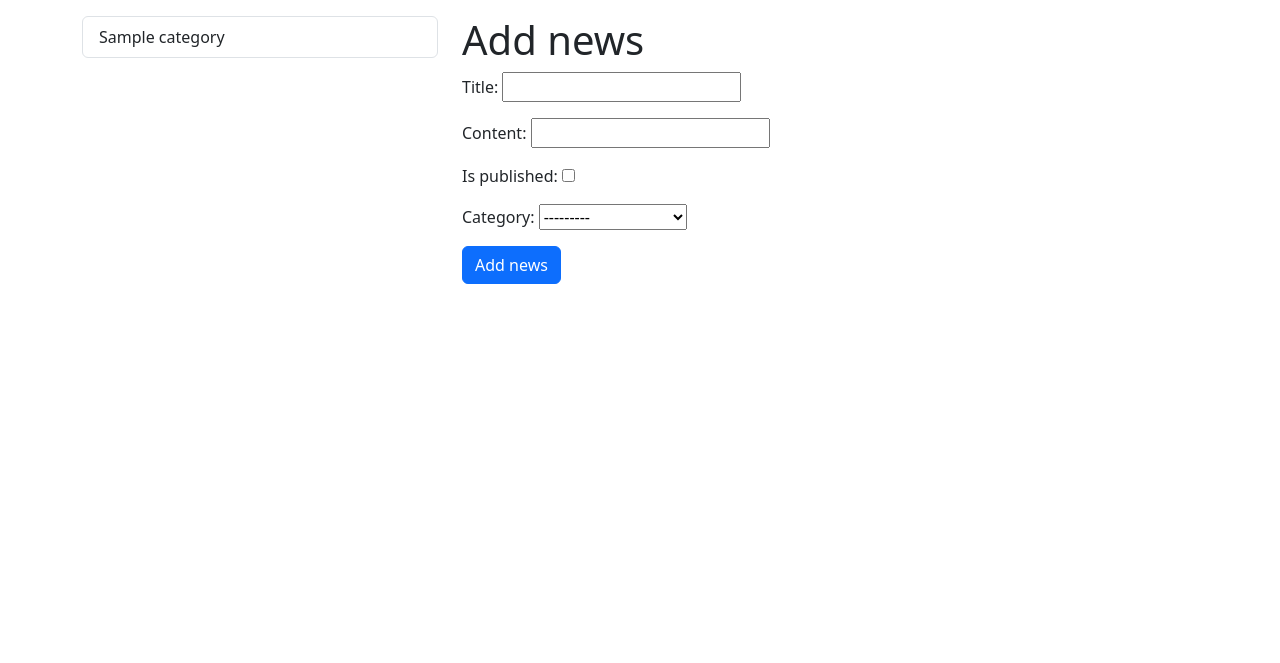
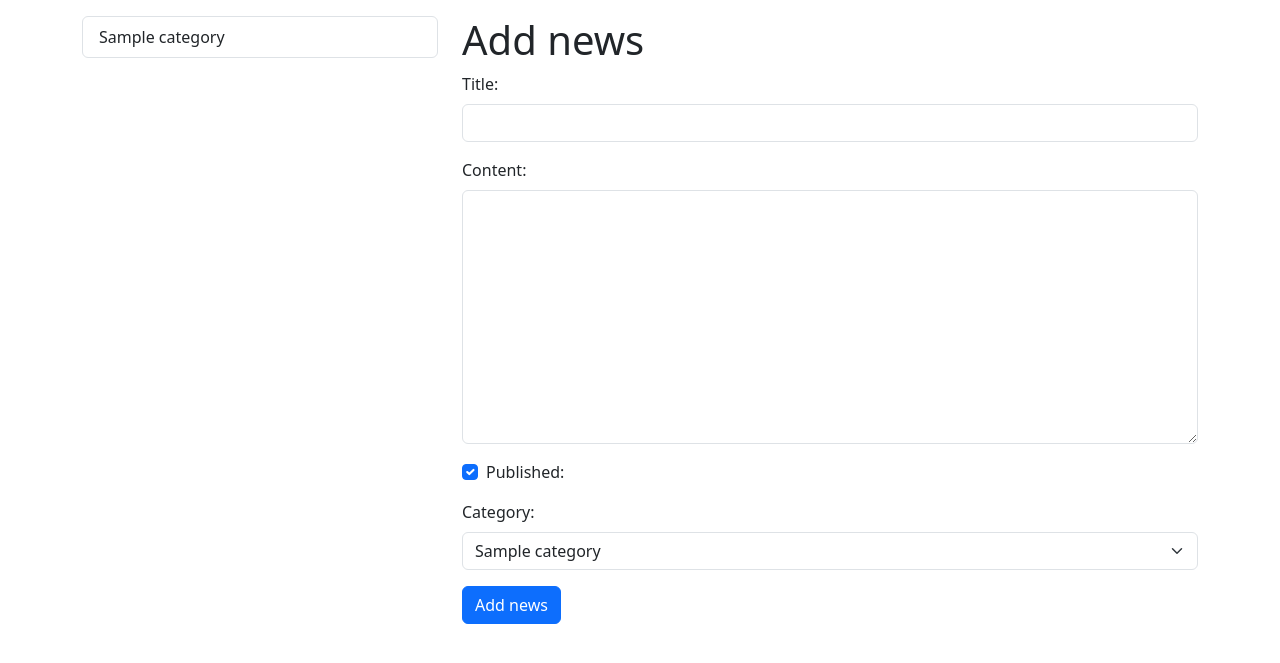
Before and after one commit to Murrr-Andrew/Django, a Django app: page /news/add-news/ in a window 1280 px wide. Shown: the part 56-719 px from the top of the page. Run offline with Django 4.2, Linux system fonts and the light colour scheme; tables that the repository leaves empty hold one stand-in row (values such as "Sample post"); some libraries are stand-ins or nearby versions.

Commit message:
Django: forms (part 2)

```diff
--- a/theDailyBugle/news/forms.py
+++ b/theDailyBugle/news/forms.py
@@ -3,7 +3,9 @@ from .models import Category
 
 
 class NewsForm(forms.Form):
-    title = forms.CharField(max_length=150)
-    content = forms.CharField()
-    is_published = forms.BooleanField()
-    category = forms.ModelChoiceField(queryset=Category.objects.all())
+    title = forms.CharField(max_length=150, label='Title:', widget=forms.TextInput(attrs={'class': 'form-control'}))
+    content = forms.CharField(required=False, label='Content:', widget=forms.Textarea(attrs={'class': 'form-control'}))
+    is_published = forms.BooleanField(required=False, initial=True, label='Published:',
+                                      widget=forms.CheckboxInput(attrs={'class': 'form-check-input'}))
+    category = forms.ModelChoiceField(queryset=Category.objects.all(), empty_label=None, label='Category',
+                                      widget=forms.Select(attrs={'class': 'form-select'}))
--- a/theDailyBugle/news/templates/news/add_news.html
+++ b/theDailyBugle/news/templates/news/add_news.html
@@ -12,7 +12,31 @@ Add news
 <h1>Add news</h1>
 <form action="{% url 'add_news' %}" method="POST">
     {% csrf_token %}
-    {{ form.as_p }}
+
+    {{ form.non_field.errors }}
+
+    <div class="mb-3">
+        {{ form.title.errors }}
+        <label for="{{ form.title.id_for_label }}" class="form-label">Title:</label>
+        {{ form.title }}
+    </div>
+
+    <div class="mb-3">
+        {{ form.content.errors }}
+        <label for="{{ form.content.id_for_label }}" class="form-label">Content:</label>
+        {{ form.content }}
+    </div>
+
+    <div class="mb-3 form-check">
+        {{ form.is_published }}
+        <label class="form-check-label" for="{{ form.is_published.id_for_label }}">Published:</label>
+    </div>
+
+    <div class="mb-3">
+        <label for="{{ form.category.id_for_label }}" class="form-label">Category:</label>
+        {{ form.category }}
+    </div>
+
     <button type="submit" class="btn btn-primary btn-block">Add news</button>
 </form>
 {% endblock %}
--- a/theDailyBugle/news/views.py
+++ b/theDailyBugle/news/views.py
@@ -1,4 +1,4 @@
-from django.shortcuts import render, get_object_or_404
+from django.shortcuts import render, redirect, get_object_or_404
 from .models import News, Category
 from .forms import NewsForm
 
@@ -35,8 +35,10 @@ def view_news(request, news_id):
 
 def add_news(request):
     if request.method == 'POST':
-        pass
+        form = NewsForm(request.POST)
+        if form.is_valid():
+            news = News.objects.create(**form.cleaned_data)
+            return redirect(to=news)
     else:
         form = NewsForm()
-
-    return render(request, 'news/add_news.html', {'form': form})
+        return render(request, 'news/add_news.html', {'form': form})
```
